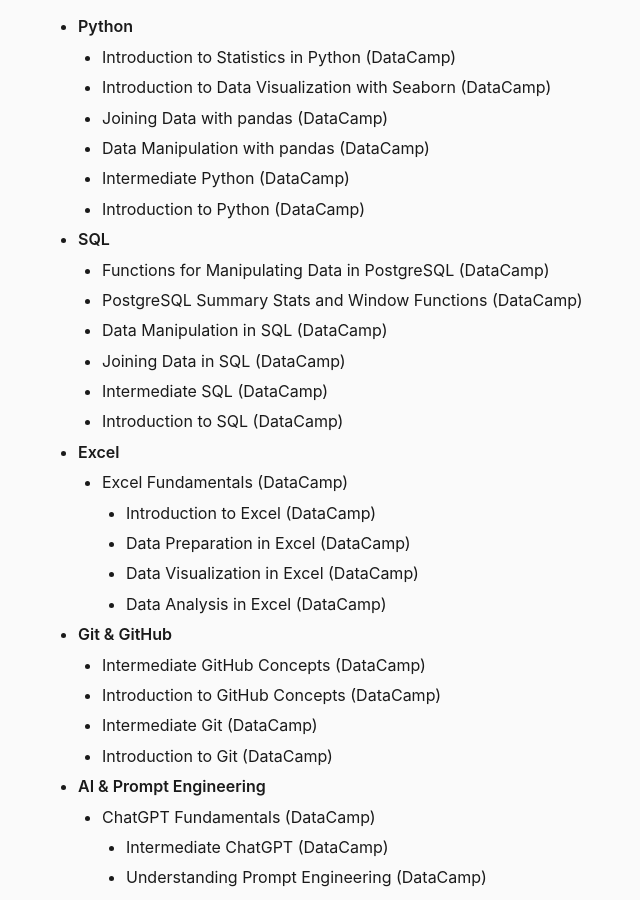
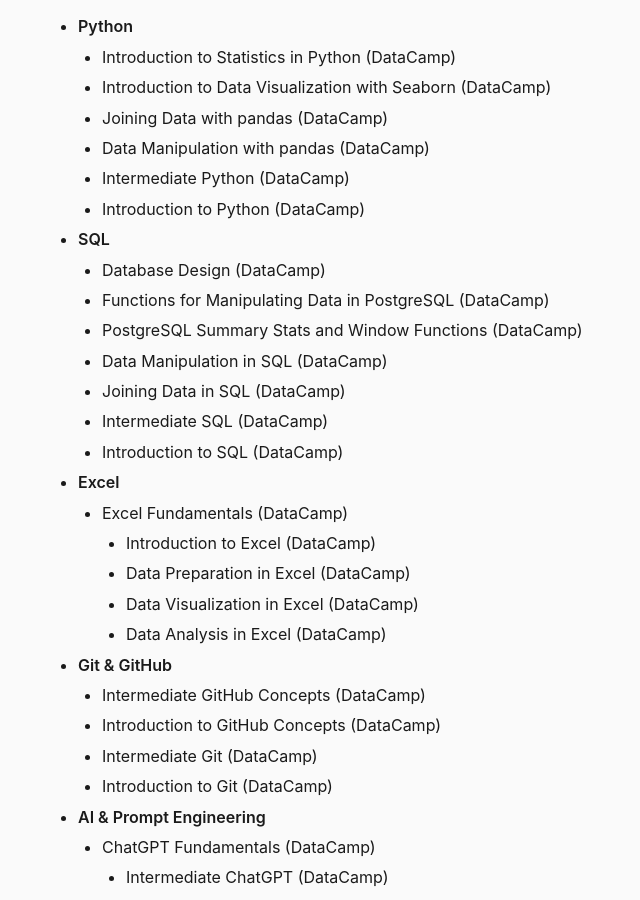
Before and after one commit to muntasimulhaque/muntasimulhaque.github.io, a Jekyll site: the page built from index.md, in a window 1280 px wide and 900 px high, scrolled down 2597 px. Shown: the whole window, without its empty margins (250-890 px from the left). Built offline with Jekyll 4.4.1, drawn with Linux system fonts in a browser that asks for light colours.

Commit message:
Update index.md

```diff
--- a/index.md
+++ b/index.md
@@ -73,6 +73,7 @@
     * Intermediate Python (DataCamp)
     * Introduction to Python (DataCamp)
 * **SQL**
+    * Database Design (DataCamp)
     * Functions for Manipulating Data in PostgreSQL (DataCamp)
     * PostgreSQL Summary Stats and Window Functions (DataCamp)
     * Data Manipulation in SQL (DataCamp)
```
